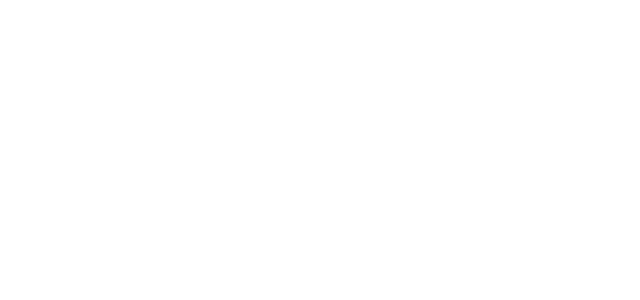
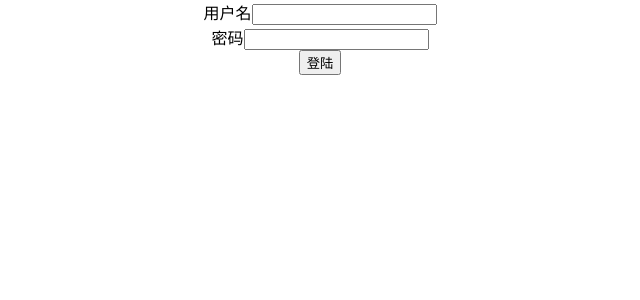
Before and after one commit to xubangjun/Ireland_Life, a React (Create React App) app: page / in a window 1280 px wide. Shown: the top 300 px of the page, without its empty margins (320-960 px from the left). Built offline with nearby package versions, Linux system fonts and the light colour scheme.

Commit message:
add new feature

```diff
--- a/src/App.tsx
+++ b/src/App.tsx
@@ -1,12 +1,26 @@
 import React from "react";
+import { useEffect } from 'react';
 import "./App.css";
-import { ProjectListScreen } from "screens/project-list";
+// import { ProjectListScreen } from "screens/project-list";
 import { LoginScreen } from "screens/login";
 function App() {
+
+  useEffect(() => {
+    // 在组件挂载后执行的操作
+    console.log('页面加载时执行的操作');
+
+    // 如果需要清理操作，可以在 return 中返回一个函数
+    return () => {
+      // 在组件卸载时执行的清理操作
+      console.log('组件卸载时执行的清理操作');
+    };
+  }, []);
+
   return (
     <div className="App">
       {/* <ProjectListScreen></ProjectListScreen> */}
       <LoginScreen/>
+
     </div>
   );
 }
--- a/src/auth-provider.ts
+++ b/src/auth-provider.ts
@@ -1,17 +1,17 @@
 //在真实环境中，如果使用firebase 这种第三方auth环境，本文件不需要开发
 import { User } from "screens/project-list/search-panel"
 
-const localStorage = '__auth_provider_token__'
+const localStorageKey = '__auth_provider_token__'
 const apiUrl = process.env.REACT_APP_API_URL;
-export const getToken=()=> window.localStorage.getItem(localStorage)
+export const getToken=()=> window.localStorage.getItem(localStorageKey)
 
 export const handleUserResponse = ({user}: {user: User}) =>{
-    window.localStorage.setItem(localStorage, user.token || '')
+    window.localStorage.setItem(localStorageKey, user.token || '')
     return user
 }
 
 export const login =(data : {username: string, password: string}) =>{
-    return fetch(`${apiUrl}/login`, {
+    return fetch(`${apiUrl}/hello/helloword`, {
         method: 'POST',
         headers:{
             'Content-Type': 'application/json',
@@ -46,4 +46,4 @@
     )
 }
 
-export const logout =async ()=> window.localStorage.removeItem(localStorage)
+export const logout =async ()=> window.localStorage.removeItem(localStorageKey)
--- a/src/context/auth-context.tsx
+++ b/src/context/auth-context.tsx
@@ -10,11 +10,13 @@
     logout: () => Promise<void>,
 } | undefined> (undefined)
 
+AuthContext.displayName = 'AuthContext'
+
 interface AuthForm{
     username: string,
     password: string
 }
-AuthContext.displayName = 'AuthContext'
+
 
 export const AuthProvider=({children}:{children: ReactNode})=>{
     const[user, setUser] = useState<User | null>(null)
@@ -23,9 +25,10 @@
     const register =(form: AuthForm)=>auth.register(form).then(user=>setUser(user))
     const logout =()=>auth.logout().then(()=>setUser(null))
 
-    return <AuthContext.Provider value={{user, login, register, logout}}/>
+    return <AuthContext.Provider children={children} value={{user, login, register, logout}}/>
 }
 
+//自定义的hook
 export const useAuth = () => {
     const context = React.useContext(AuthContext)
     if(!context){
--- a/src/screens/login/index.tsx
+++ b/src/screens/login/index.tsx
@@ -1,7 +1,7 @@
 import { useAuth } from "context/auth-context";
 import { FormEvent } from "react"
 
-const apiUrl = process.env.REACT_APP_API_URL;
+// const apiUrl = process.env.REACT_APP_API_URL;
 export const LoginScreen = () =>{
     const {login, user}=useAuth()
     // const login =(param: {username: string, password: string}) =>{
@@ -20,8 +20,6 @@
     //     )
     // }
 
-
-
     const handleSubmit =(event: FormEvent<HTMLFormElement> )=>{
         //阻止表带提交默认行为
         event.preventDefault()
@@ -32,7 +30,6 @@
     return <form onSubmit={handleSubmit}>
         {user? <div>登陆成功，用户名: {user?.name}
         </div>: null}
-
         <div>
             <label htmlFor="username">用户名</label>
             <input type ="text" id={'username'}></input>
@@ -41,6 +38,6 @@
             <label>密码</label>
             <input type="password" id={'password'}></input>
         </div>
-        <button type={"submit"}>注册</button>
+        <button type={"submit"}>登陆</button>
     </form>
 }
```
Also changed, not shown: 1 other file (tests, documents, lock files or other folders).
